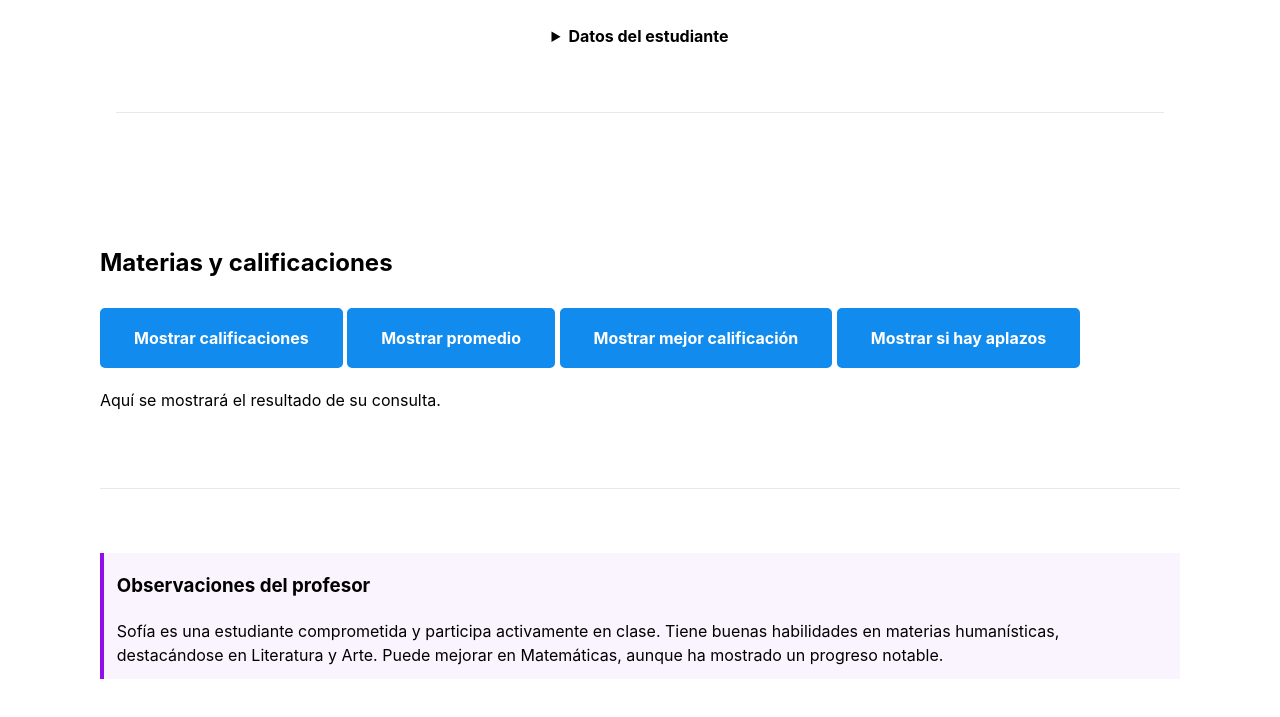
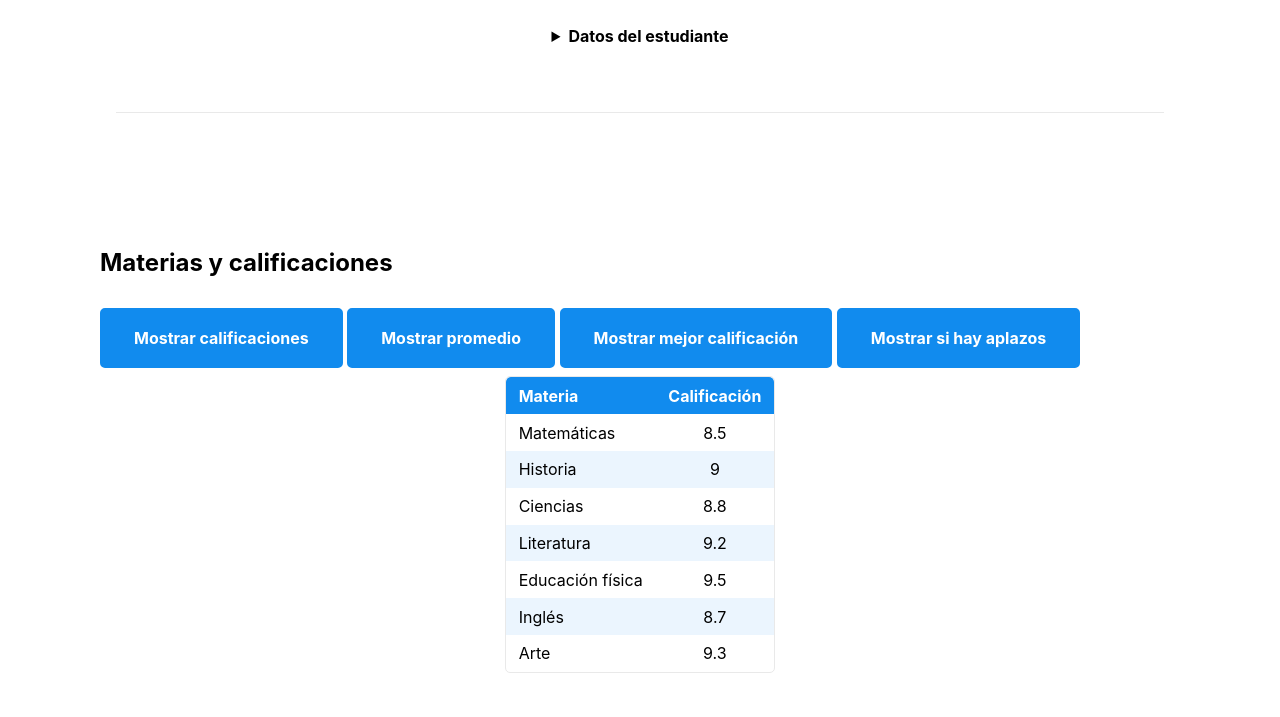
Before and after one commit to NexuSpark/reporteEscolar, a plain HTML site: page index.html in a window 1280 px wide. Both pictures are taken after a click on the button "Mostrar calificaciones". Shown: the part 555-1272 px from the top of the page. Drawn offline with Linux system fonts and the light colour scheme.

Commit message:
✨add show grades

```diff
--- a/index.html
+++ b/index.html
@@ -7,6 +7,7 @@
     <title>Reporte escolar</title>
     <link rel="stylesheet" href="mvp.css" />
     <link rel="icon" href="favicon.png" />
+    <script src="main.js"></script>
   </head>
   <body>
     <main>
--- /dev/null
+++ b/main.js
@@ -0,0 +1,28 @@
+document.addEventListener("DOMContentLoaded", () => {
+  const showGrades = document.getElementById("showGrades");
+  const showAverage = document.getElementById("showAverage");
+  const showHighScore = document.getElementById("showHighScore");
+  const showIfFailingGrades = document.getElementById("showIfFailingGrades");
+  const container = document.getElementById("container");
+
+  const grades = [
+    ["Matemáticas", 8.5],
+    ["Historia", 9.0],
+    ["Ciencias", 8.8],
+    ["Literatura", 9.2],
+    ["Educación física", 9.5],
+    ["Inglés", 8.7],
+    ["Arte", 9.3],
+  ];
+
+  showGrades.addEventListener("click", (event) => {
+    event.preventDefault();
+    let content =
+      "<table><thead><tr><th>Materia</th><th>Calificación</th></tr></thead><tbody>";
+    for (let grade of grades) {
+      content += `<tr><td>${grade[0]}</td><td>${grade[1]}</td></tr>`;
+    }
+    content += "</tbody></table>";
+    container.innerHTML = content;
+  });
+});
```
